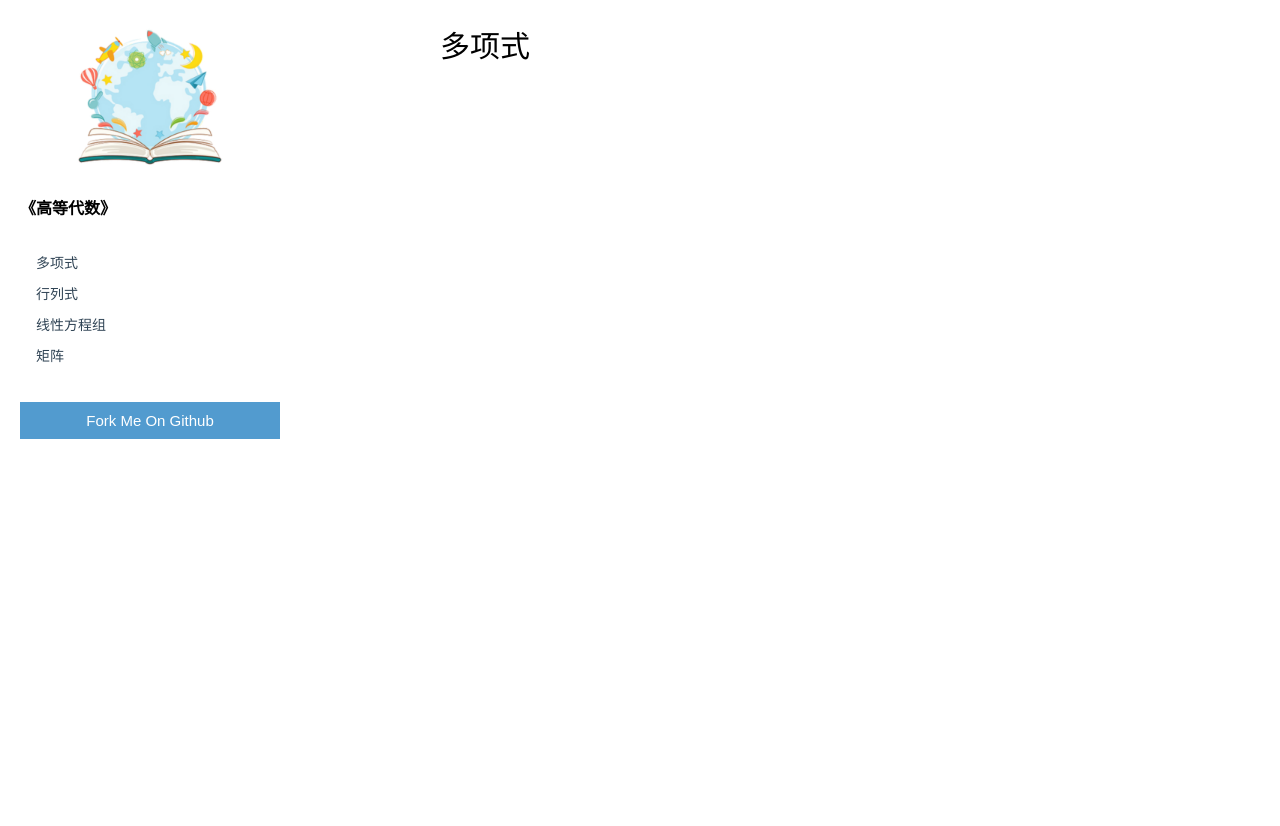
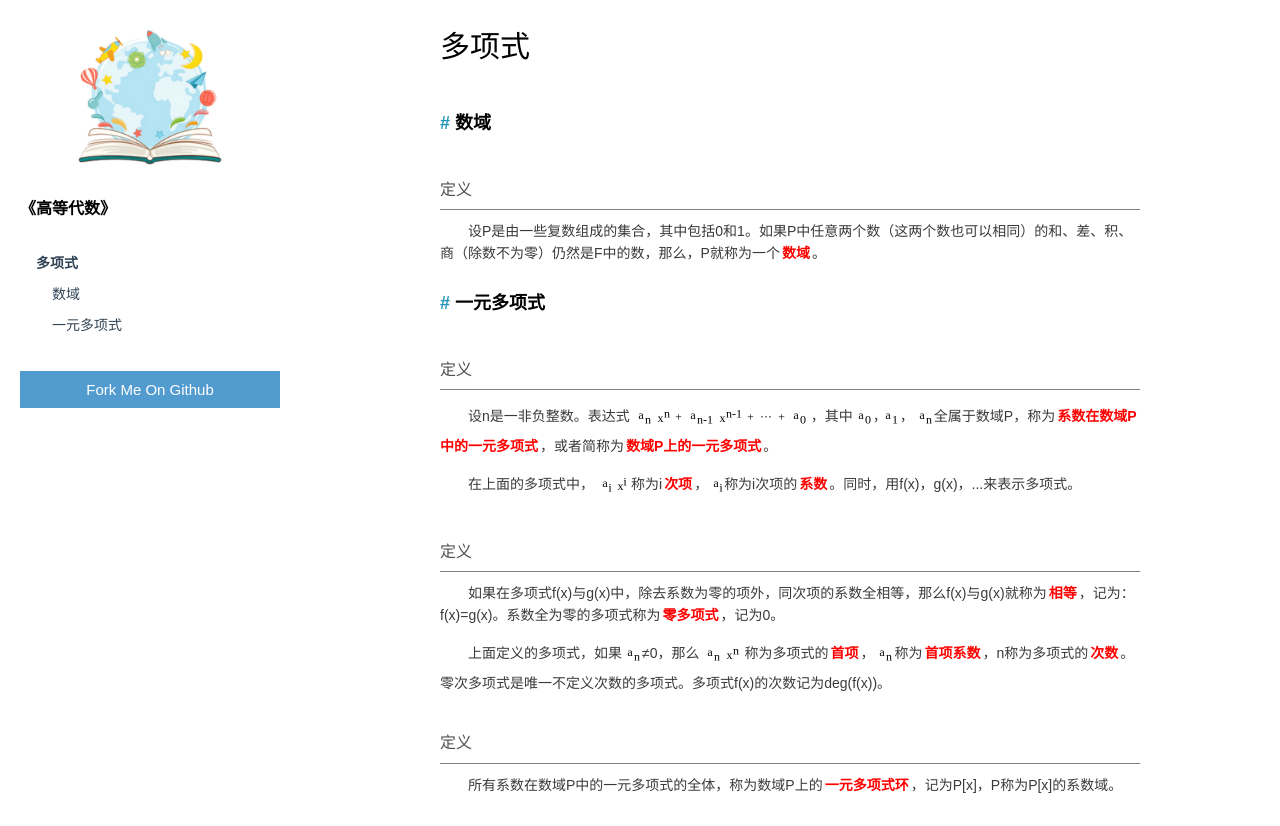
Before and after one commit to knowpedia/Higher-Algebra, a website built with webpack: page index.html in a window 1280 px wide. Before the commit the page ends 800 px from the top, so only its background shows below. Built offline with Linux system fonts and the light colour scheme.

Commit message:
数域、一元多项式

```diff
--- a/index.html
+++ b/index.html
@@ -15,7 +15,7 @@
     <div id="root"></div>
 
     <!-- 打包文件 -->
-    <script src="./dist/main@v0.2.0.js"></script>
+    <script src="./dist/main@v0.2.1.js"></script>
 
 </body>
 
--- a/package.json
+++ b/package.json
@@ -1,6 +1,6 @@
 {
   "name": "higher-algebra",
-  "version": "0.2.0",
+  "version": "0.2.1",
   "description": "高等代数，包括行列式和矩阵、线性方程组、线性空间和线性变换、欧几里得空间、双线性函数与辛空间等代数基础知识。",
   "scripts": {
     "start": "npm install && npm run dev",
@@ -25,7 +25,7 @@
     "@hai2007/polyfill": "0.1.1",
     "@hai2007/style": "^0.3.0",
     "@hai2007/tool": "^0.6.6",
-    "knowpedia": "0.2.5"
+    "knowpedia": "0.3.0"
   },
   "devDependencies": {
     "@babel/core": "^7.10.2",
--- a/src/style/doc.css
+++ b/src/style/doc.css
@@ -1,6 +1,7 @@
 .doc-view {
     width: 7rem;
     margin: auto;
+    padding-bottom: 20px;
 }
 
 .doc-view>header {
--- a/webpack.common.js
+++ b/webpack.common.js
@@ -26,7 +26,6 @@ module.exports = {
                 loader: "url-loader",
                 options: {
                     name: "dist/[name].[ext]",
-                    context: "src/asset",
                     limit: 5000
                 }
             }]
```
Also changed, not shown: dist/main@v0.2.0-bundle1.js (deleted), dist/main@v0.2.0-bundle2.js (deleted), dist/main@v0.2.0-bundle3.js (deleted), dist/main@v0.2.0-bundle4.js (deleted), dist/main@v0.2.0.js (deleted), dist/main@v0.2.1-bundle1.js (added), dist/main@v0.2.1-bundle2.js (added), dist/main@v0.2.1-bundle3.js (added), dist/main@v0.2.1-bundle4.js (added), dist/main@v0.2.1.js (added), 6 other files.
